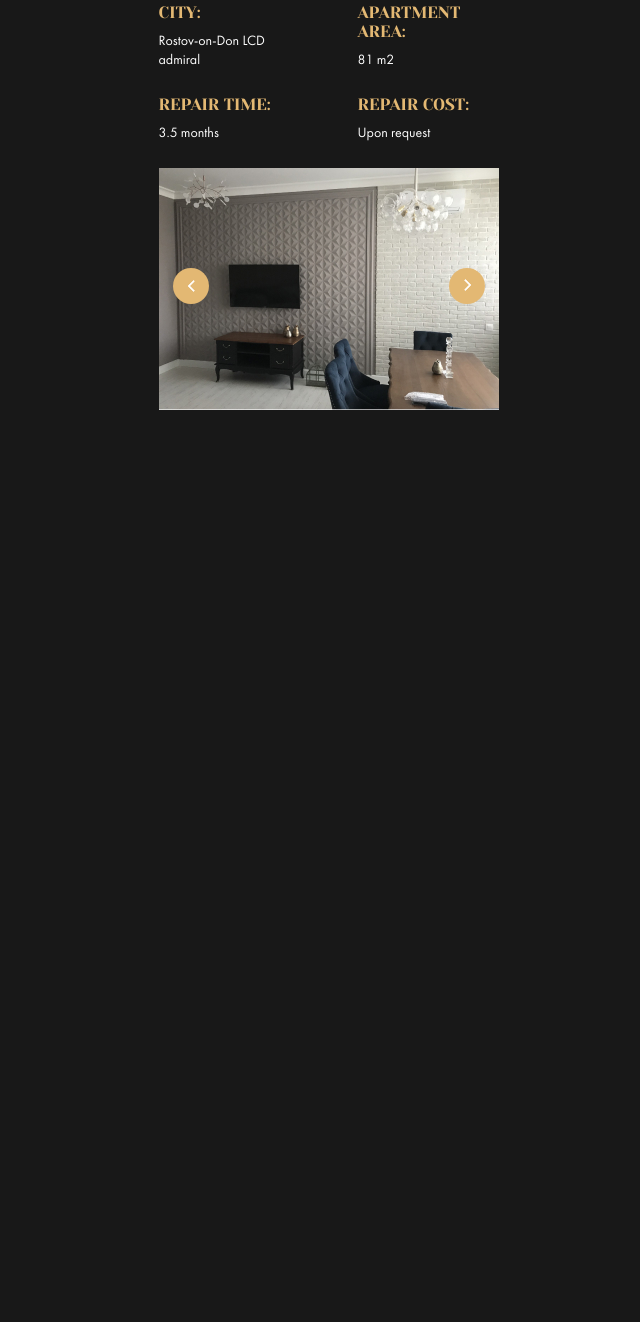
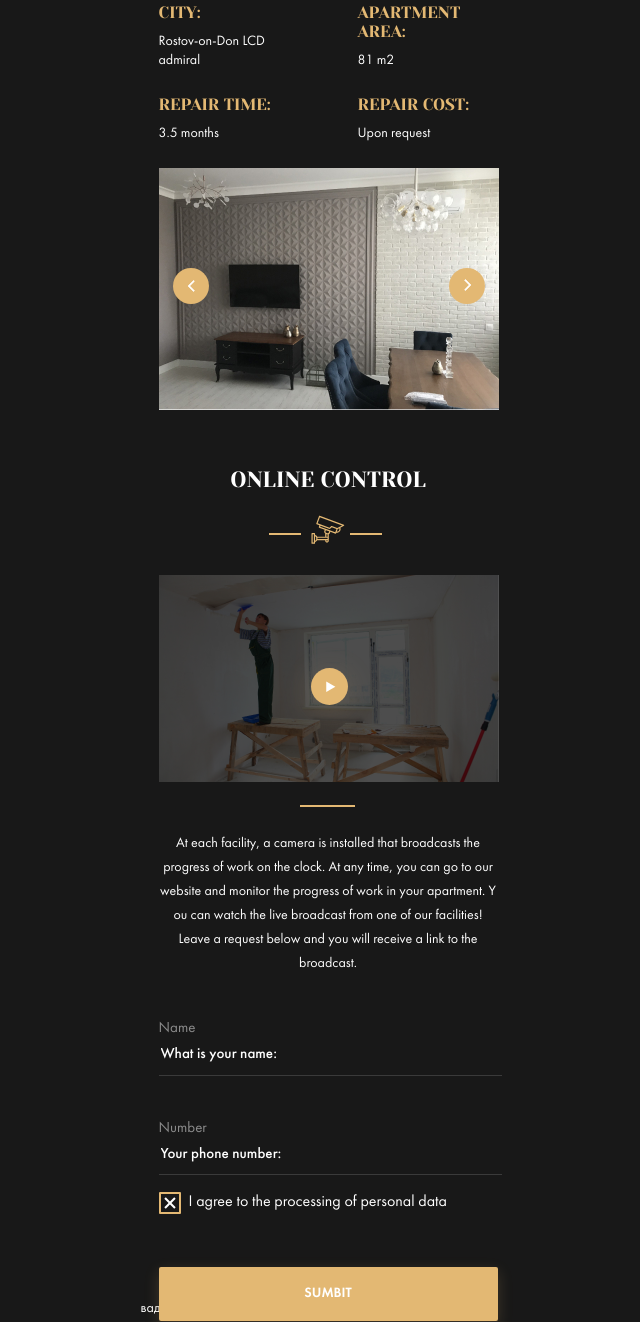
Before and after one commit to OleksandrSkliar/repair, a website: page source/index.html in a window 1280 px wide. Shown: the part 789-2111 px from the top of the page, without its empty margins (312-952 px from the left). Before the commit the page ends 1254 px from the top, so only its background shows below. Drawn offline with Linux system fonts and the light colour scheme.

Commit message:
В блоке 'Online contlol' на десктопной версии осталось доделать форму. Блок моб версии готов

```diff
--- a/source/index.html
+++ b/source/index.html
@@ -206,7 +206,7 @@
 					</li>
 				</ul>
 				<picture>
-					<source media="(min-width: 1438px)" srcset="img/slider-desktop@1x.jpg 1x, img/slider-desktop@2x.jpg 2x">
+					<source media="(min-width: 1438px)" srcset="img/slider-desktop@1x.jpg, img/slider-desktop@2x.jpg 2x">
 					<img class="slider__img" src="img/slider-mobile@1x.jpg" srcset="img/slider-mobile@2x.jpg 2x"
 						alt="Completed projects">
 				</picture>
@@ -216,8 +216,55 @@
 				</div>
 			</div>
 		</section>
+		<section class="control">
+			<h2 class="control__title">online control</h2>
+			<div class="control__head">
+			</div>
+			<div class="control__video video">
+				<picture>
+					<source media="(min-width: 1438px)" srcset="img/video-desktop-img@1x.jpg, img/video-desktop-img@2x.jpg 2x">
+					<img class="video__img" src="img/video-mobile-img@1x.jpg" srcset="img/video-mobile-img@2x.jpg 2x" alt="online control">
+				</picture>
+				<button class="video__btn"></button>
+			</div>
+		</section>
+		<section class="request">
+			<p class="request__descripion">
+				At each facility, a camera is installed that broadcasts the progress of work on the clock. At any time, you can go to our website and monitor the progress of work in your apartment. Y
+ou can watch the live broadcast from one of our facilities!
+ Leave a request below and you will receive a link to the broadcast.
+			</p>
+			<form action="https://echo.htmlacademy.ru/" class="request_feeadback feeadback" method="post">
+				<fieldset class="feeadback__section feeadback__section--request">
+					<div class="textbox">
+						<label class="textbox__title" for="firstname">Name
+						</label>
+						<div class="textbox__inner">
+							<input class="textbox__input" id="firstname" type="text" name="firstname" placeholder="What is your name:"
+								required="">
+						</div>
+					</div>
+					<div class="textbox">
+						<label class="textbox__title" for="phone">
+							Number
+						</label>
+						<div class="textbox__inner">
+							<input class="textbox__input" id="phone" type="tel" name="phone" placeholder="Your phone number:">
+						</div>
+					</div>
+					<div class="feeadback__checbox">
+						<label class="feeadback__checbox-label">
+							<input class="visually-hidden" type="checkbox" name="remember" checked="">
+							<span class="feeadback__checbox-indicator"></span>
+							I agree to the processing of personal data
+						</label>
+					</div>
+					<button class="feeadback__button btn btn--request" type="submit">SUMBIT</button>
+				</fieldset>
+			</form>
+		</section>
+		<section class="eee">вадлволыоалдвыоалвыоао</section>
 	</div>
 	<script src="js/popup.js"></script>
 </body>
-
 </html>
--- a/source/sass/blocks/btn.scss
+++ b/source/sass/blocks/btn.scss
@@ -15,3 +15,9 @@
 	background: #E3B873;
 	box-shadow: 0px 5px 15px rgba(227, 184, 115, 0.2);
 }
+
+.btn--request {
+	position: absolute;
+	margin-top: 0;
+	bottom: -25px;
+}
--- a/source/sass/blocks/contacts-list.scss
+++ b/source/sass/blocks/contacts-list.scss
@@ -19,8 +19,10 @@
 		font-family: FuturaDemiC;
 		font-size: 14px;
 		line-height: 16px;
+		padding-bottom: 2px;
+		border-bottom: 1px solid #E3B873;
 		text-align: right;
-		text-decoration-line: underline;
+		text-decoration: none;
 		color: #E3B873;
 	}
 
--- /dev/null
+++ b/source/sass/blocks/control.scss
@@ -0,0 +1,66 @@
+.control {
+	padding-left: 18px;
+	padding-right: 18px;
+}
+
+.control__title {
+	font-family: Yeseva One;
+	font-weight: 400;
+	font-size: 22px;
+	line-height: 30px;
+	margin: 0;
+	text-align: center;
+	text-transform: uppercase;
+	color: #FFFFFF;
+}
+
+.control__head {
+	position: relative;
+  padding-bottom: 80px;
+	background-image: url("../img/icon-camera.svg");
+	background-position: center 20px;
+  padding-bottom: 80px;
+	background-repeat: no-repeat;
+}
+
+.control__head::before {
+	content:"";
+  position: absolute;
+  bottom: 50%;
+  right: 58%;
+  width: 32px;
+  height: 2px;
+  border-bottom: 2px solid #E3B873;
+}
+
+.control__head::after {
+	content:"";
+  position: absolute;
+  bottom: 50%;
+  right: 34%;
+  width: 32px;
+  height: 2px;
+  border-bottom: 2px solid #E3B873;
+}
+
+@media (min-width: $desktop-width) {
+	.control {
+		position: absolute;
+		top: 1560px;
+		padding-left: 310px;
+		padding-right: 311px;
+	}
+
+	.control__title {
+		font-size: 20px;
+		line-height: 28px;
+	}
+
+	.control__head::before {
+	  right: 54%;
+	}
+
+	.control__head::after {
+	  right: 43%;
+	}
+}
--- a/source/sass/blocks/feeadback.scss
+++ b/source/sass/blocks/feeadback.scss
@@ -11,6 +11,10 @@
   margin: 0;
   padding: 0;
   border: 0;
+}
+
+.feeadback__section--request {
+  padding-bottom: 80px;
 }
 
 .feeadback__section-title {
--- /dev/null
+++ b/source/sass/blocks/request.scss
@@ -0,0 +1,36 @@
+.request {
+	padding-left: 18px;
+	padding-right: 18px;
+}
+
+.request__descripion {
+	font-size: 14px;
+	line-height: 24px;
+	text-align: center;
+	color: #FFFFFF;
+	margin: 0;
+}
+
+.request_feeadback {
+	position: relative;
+	padding: 0;
+	box-shadow: none;
+}
+
+@media (min-width: $desktop-width) {
+	.request {
+		padding-left: 330px;
+		padding-right: 330px;
+		background-color: #ffffff;
+		padding-top: 300px;
+}
+
+	.request__descripion {
+		width: 630px;
+		margin: 0 auto;
+		font-size: 20px;
+		line-height: 34px;
+		text-align: center;
+		color: #363636;
+	}
+}
--- a/source/sass/blocks/slider.scss
+++ b/source/sass/blocks/slider.scss
@@ -89,6 +89,5 @@
     color: #E3B873;
     padding-bottom: 8px;
     border-bottom: 2px solid #E3B873;
-    ;
   }
 }
--- /dev/null
+++ b/source/sass/blocks/video.scss
@@ -0,0 +1,65 @@
+.video {
+	position: relative;
+	margin-bottom: 50px;
+	background-color: #000000;
+}
+
+.video::before {
+	content:"";
+  position: absolute;
+  bottom: -25px;
+  right: 42%;
+  width: 55px;
+  height: 2px;
+  border-bottom: 2px solid #E3B873;
+}
+
+.video__img {
+	opacity: 0.3;
+}
+
+.video__btn {
+	position: absolute;
+	top: 45%;
+	left: 45%;
+	width: 37px;
+	height: 37px;
+	border:none;
+	border-radius: 100%;
+	outline: none;
+	background: #E3B873;
+	box-shadow: 0px 5px 30px rgba(227, 184, 115, 0.2);
+}
+
+.video__btn::before {
+	content:"";
+	position: absolute;
+	bottom: 12px;
+  left: 15px;
+	width: 12px;
+	height: 12px;
+	background: url("../img/icon-btn-video.svg");
+	background-repeat: no-repeat;
+}
+
+
+@media (min-width: $desktop-width) {
+	.video__btn {
+		top: 40%;
+		left: 45%;
+		width: 85px;
+		height: 85px;
+	}
+
+	.video__btn::before {
+		bottom: 27px;
+	  left: 35px;
+		width: 28px;
+		height: 28px;
+		background: url("../img/icon-btn-video-desk.svg") no-repeat;
+	}
+
+	.video::before {
+  	right: 46%;
+	}
+}
--- a/source/sass/blocks/welcome.scss
+++ b/source/sass/blocks/welcome.scss
@@ -70,11 +70,13 @@
 
 @media (min-width: $desktop-width) {
 	.welcome {
+		width: 1356px;
+		margin-left: auto;
 		position: relative;
 		background-image: url("../img/welcome-desktop@1x.jpg");
 		background-repeat: no-repeat;
 		background-position: right;
-		margin-bottom: 100px;
+		margin-bottom: 80px;
 	}
 
 	.welcome__text {
@@ -116,17 +118,29 @@
 	.welcome__instagram {
 		position: absolute;
 		top: 40%;
+		left: -80px;
 		display: inline-block;
 		transform: rotate(90deg);
 	}
 
 	.welcome__instagram-link {
+		position: relative;
 		font-family: FuturaDemiC;
 		font-size: 14px;
 		line-height: 16px;
 		text-align: center;
 		color: #E3B873;
 		text-decoration: none;
+	}
 
+	.welcome__instagram::after {
+		content:"";
+		position: absolute;
+  	bottom: 40%;
+    left: 115%;
+  	border-bottom: 2px solid #E3B873;
+		width: 51px;
+		height: 2px;
+		transform: rotate(180deg);
 	}
 }
--- a/source/sass/blocks/сompleted-projects.scss
+++ b/source/sass/blocks/сompleted-projects.scss
@@ -67,6 +67,8 @@
     flex-direction: row;
     padding-left: 100px;
     padding-right: 100px;
+    padding-bottom: 400px;
+    margin-bottom: 0;
   }
 
   .completed-projects__wrapper {
--- a/source/sass/style.scss
+++ b/source/sass/style.scss
@@ -15,3 +15,6 @@
 @import "blocks/modal.scss";
 @import "blocks/сompleted-projects.scss";
 @import "blocks/slider.scss";
+@import "blocks/control.scss";
+@import "blocks/video.scss";
+@import "blocks/request.scss";
```
Also changed, not shown: source/css/style.min.css, source/img/icon-btn-video-desk.svg (added), source/img/icon-btn-video.svg (added), source/img/icon-camera.svg (added), source/img/video-desktop-img@1x.jpg (added), source/img/video-desktop-img@2x.jpg (added), source/img/video-mobile-img@1x.jpg (added), source/img/video-mobile-img@2x.jpg (added), 1 other file.
